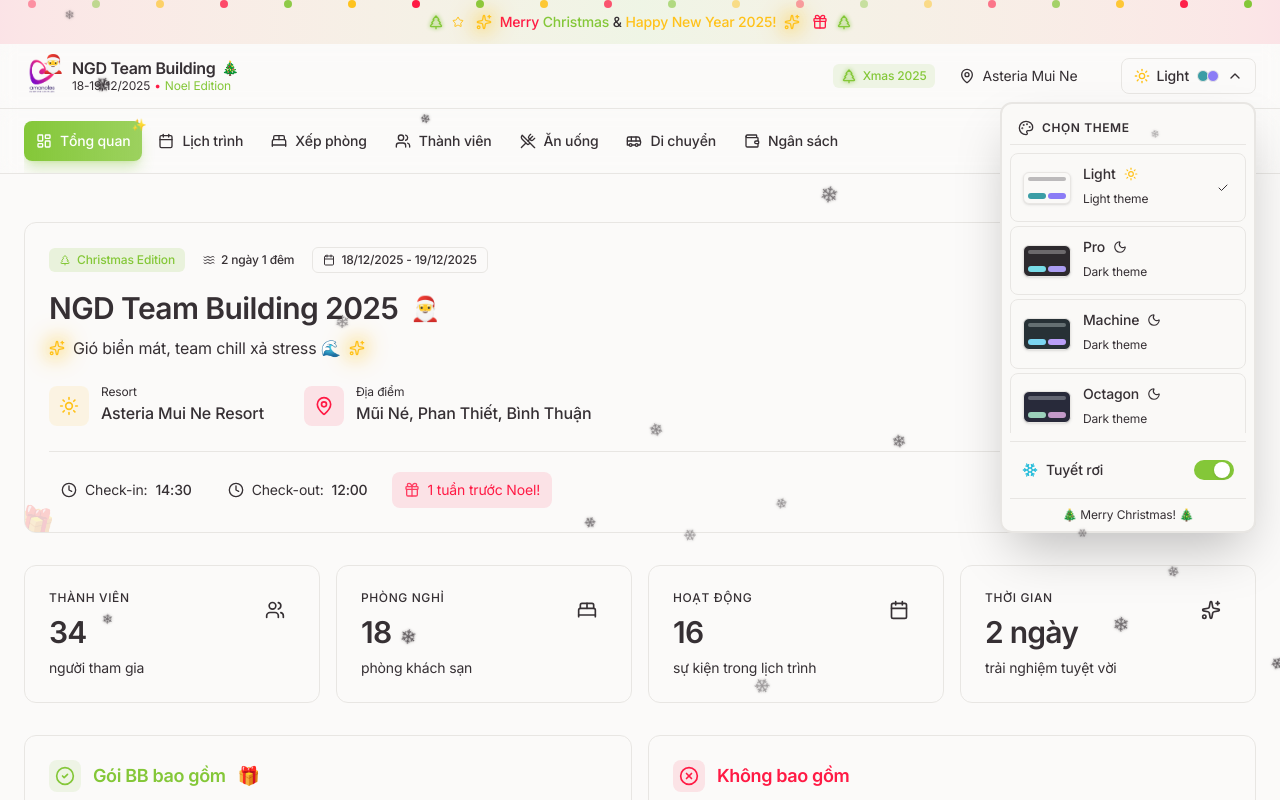
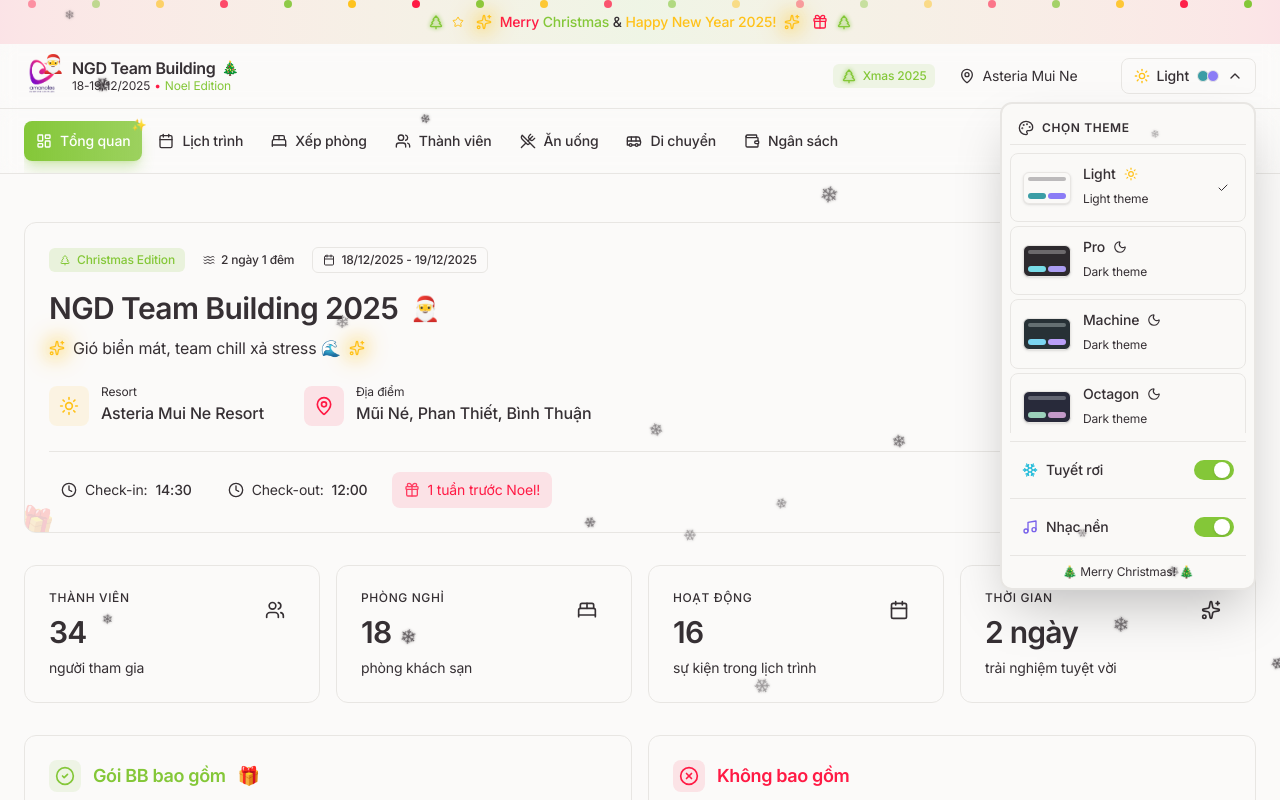
Before and after one commit to long-amanotes/team-building-2025, a React (Vite) app in the folder ngd-team-building/: page / in a window 1280 px wide. Both pictures are taken after a click on the button "Light". Shown: the top 800 px of the page. Built offline with nearby package versions, Linux system fonts and the light colour scheme.

Commit message:
feat: add background music with toggle control
- Add MusicPlayer component that auto-plays bgm.mp3 on app load
- Add music toggle in theme selector dropdown
- Persist music preference in localStorage
- Handle browser autoplay restrictions gracefully

```diff
--- a/ngd-team-building/src/App.tsx
+++ b/ngd-team-building/src/App.tsx
@@ -7,7 +7,7 @@ import { ParticipantsSection } from '@/components/participants';
 import { MenuSection } from '@/components/menu';
 import { TransportSection } from '@/components/transport';
 import { BudgetSection } from '@/components/budget';
-import { Snowfall, ChristmasBanner } from '@/components/christmas';
+import { Snowfall, ChristmasBanner, MusicPlayer } from '@/components/christmas';
 import type { TabId } from '@/types';
 
 function App() {
@@ -41,6 +41,9 @@ function App() {
 
   return (
     <div className="min-h-screen bg-background transition-colors duration-200">
+      {/* Music Player */}
+      <MusicPlayer />
+
       {/* Christmas Snowfall Effect */}
       <Snowfall />
 
--- a/ngd-team-building/src/components/christmas/index.ts
+++ b/ngd-team-building/src/components/christmas/index.ts
@@ -1,3 +1,4 @@
 export * from './snowfall';
 export * from './christmas-banner';
 export * from './section-header';
+export * from './music-player';
--- /dev/null
+++ b/ngd-team-building/src/components/christmas/music-player.tsx
@@ -0,0 +1,83 @@
+import { useEffect, useRef } from 'react';
+import { useThemeStore } from '@/store/theme-store';
+import bgm from '@/assets/Music/bgm.mp3';
+
+function MusicPlayer() {
+  const { musicEnabled } = useThemeStore();
+  const audioRef = useRef<HTMLAudioElement | null>(null);
+  const hasTriedAutoplayRef = useRef(false);
+
+  // Initialize audio element once
+  useEffect(() => {
+    if (!audioRef.current) {
+      audioRef.current = new Audio(bgm);
+      audioRef.current.loop = true;
+      audioRef.current.volume = 0.5; // Set volume to 50%
+    }
+
+    return () => {
+      if (audioRef.current) {
+        audioRef.current.pause();
+        audioRef.current = null;
+      }
+    };
+  }, []);
+
+  // Handle music enabled state changes
+  useEffect(() => {
+    if (!audioRef.current) return;
+
+    const audio = audioRef.current;
+
+    if (musicEnabled) {
+      // Try to play music, handle autoplay restrictions
+      const playPromise = audio.play();
+
+      if (playPromise !== undefined) {
+        playPromise
+          .then(() => {
+            hasTriedAutoplayRef.current = true;
+          })
+          .catch(() => {
+            // Autoplay was prevented, will try on user interaction
+            hasTriedAutoplayRef.current = false;
+          });
+      }
+    } else {
+      audio.pause();
+    }
+  }, [musicEnabled]);
+
+  // Handle user interaction to start music if autoplay was blocked
+  useEffect(() => {
+    if (!musicEnabled || !audioRef.current) return;
+
+    const handleUserInteraction = () => {
+      if (audioRef.current && audioRef.current.paused && musicEnabled) {
+        audioRef.current.play().catch(() => {
+          // Ignore errors if still blocked
+        });
+      }
+    };
+
+    // Only add listeners if autoplay hasn't succeeded yet
+    if (!hasTriedAutoplayRef.current || audioRef.current.paused) {
+      // Listen for any user interaction
+      const events = ['click', 'touchstart', 'keydown'];
+      events.forEach((event) => {
+        document.addEventListener(event, handleUserInteraction, { once: true });
+      });
+
+      return () => {
+        events.forEach((event) => {
+          document.removeEventListener(event, handleUserInteraction);
+        });
+      };
+    }
+  }, [musicEnabled]);
+
+  // This component doesn't render anything
+  return null;
+}
+
+export { MusicPlayer };
--- a/ngd-team-building/src/components/ui/theme-selector.tsx
+++ b/ngd-team-building/src/components/ui/theme-selector.tsx
@@ -1,10 +1,10 @@
 import { useState, useRef, useEffect } from 'react';
-import { Palette, Check, ChevronDown, Sun, Moon, Snowflake } from 'lucide-react';
+import { Palette, Check, ChevronDown, Sun, Moon, Snowflake, Music } from 'lucide-react';
 import { useThemeStore, THEMES, type Theme } from '@/store/theme-store';
 import { cn } from '@/lib/utils';
 
 function ThemeSelector() {
-  const { theme, setTheme, getThemeInfo, snowfallEnabled, toggleSnowfall } = useThemeStore();
+  const { theme, setTheme, getThemeInfo, snowfallEnabled, toggleSnowfall, musicEnabled, toggleMusic } = useThemeStore();
   const [isOpen, setIsOpen] = useState(false);
   const dropdownRef = useRef<HTMLDivElement>(null);
   const currentTheme = getThemeInfo();
@@ -202,6 +202,37 @@ function ThemeSelector() {
             </button>
           </div>
 
+          {/* Music Toggle */}
+          <div className="mt-2 pt-2 border-t border-border">
+            <button
+              onClick={toggleMusic}
+              className={cn(
+                'w-full flex items-center justify-between gap-3 px-3 py-2.5 rounded-lg',
+                'transition-all duration-150',
+                'hover:bg-secondary/80'
+              )}
+            >
+              <div className="flex items-center gap-2">
+                <Music className={cn(
+                  "h-4 w-4",
+                  musicEnabled ? "text-[hsl(var(--monokai-purple))]" : "text-muted-foreground"
+                )} />
+                <span className="text-sm font-medium text-foreground">Nhạc nền</span>
+              </div>
+
+              {/* Toggle switch */}
+              <div className={cn(
+                "relative w-10 h-5 rounded-full transition-colors duration-200",
+                musicEnabled ? "bg-[hsl(var(--monokai-green))]" : "bg-muted"
+              )}>
+                <div className={cn(
+                  "absolute top-0.5 w-4 h-4 rounded-full bg-white shadow-sm transition-transform duration-200",
+                  musicEnabled ? "translate-x-5" : "translate-x-0.5"
+                )} />
+              </div>
+            </button>
+          </div>
+
           {/* Footer hint */}
           <div className="mt-2 pt-2 border-t border-border">
             <p className="text-xs text-center text-muted-foreground">
--- a/ngd-team-building/src/store/theme-store.ts
+++ b/ngd-team-building/src/store/theme-store.ts
@@ -124,9 +124,12 @@ function applyThemeToDOM(theme: Theme) {
 interface ThemeState {
     theme: Theme;
     snowfallEnabled: boolean;
+    musicEnabled: boolean;
     setTheme: (theme: Theme) => void;
     setSnowfallEnabled: (enabled: boolean) => void;
     toggleSnowfall: () => void;
+    setMusicEnabled: (enabled: boolean) => void;
+    toggleMusic: () => void;
     getThemeInfo: () => ThemeInfo;
 }
 
@@ -135,6 +138,7 @@ export const useThemeStore = create<ThemeState>()(
         (set, get) => ({
             theme: 'monokai-light',
             snowfallEnabled: true,
+            musicEnabled: true,
             setTheme: (theme: Theme) => {
                 set({ theme });
                 applyThemeToDOM(theme);
@@ -144,6 +148,12 @@ export const useThemeStore = create<ThemeState>()(
             },
             toggleSnowfall: () => {
                 set((state) => ({ snowfallEnabled: !state.snowfallEnabled }));
+            },
+            setMusicEnabled: (enabled: boolean) => {
+                set({ musicEnabled: enabled });
+            },
+            toggleMusic: () => {
+                set((state) => ({ musicEnabled: !state.musicEnabled }));
             },
             getThemeInfo: () => {
                 const currentTheme = get().theme;
```
Also changed, not shown: 1 other file (tests, documents, lock files or other folders).
